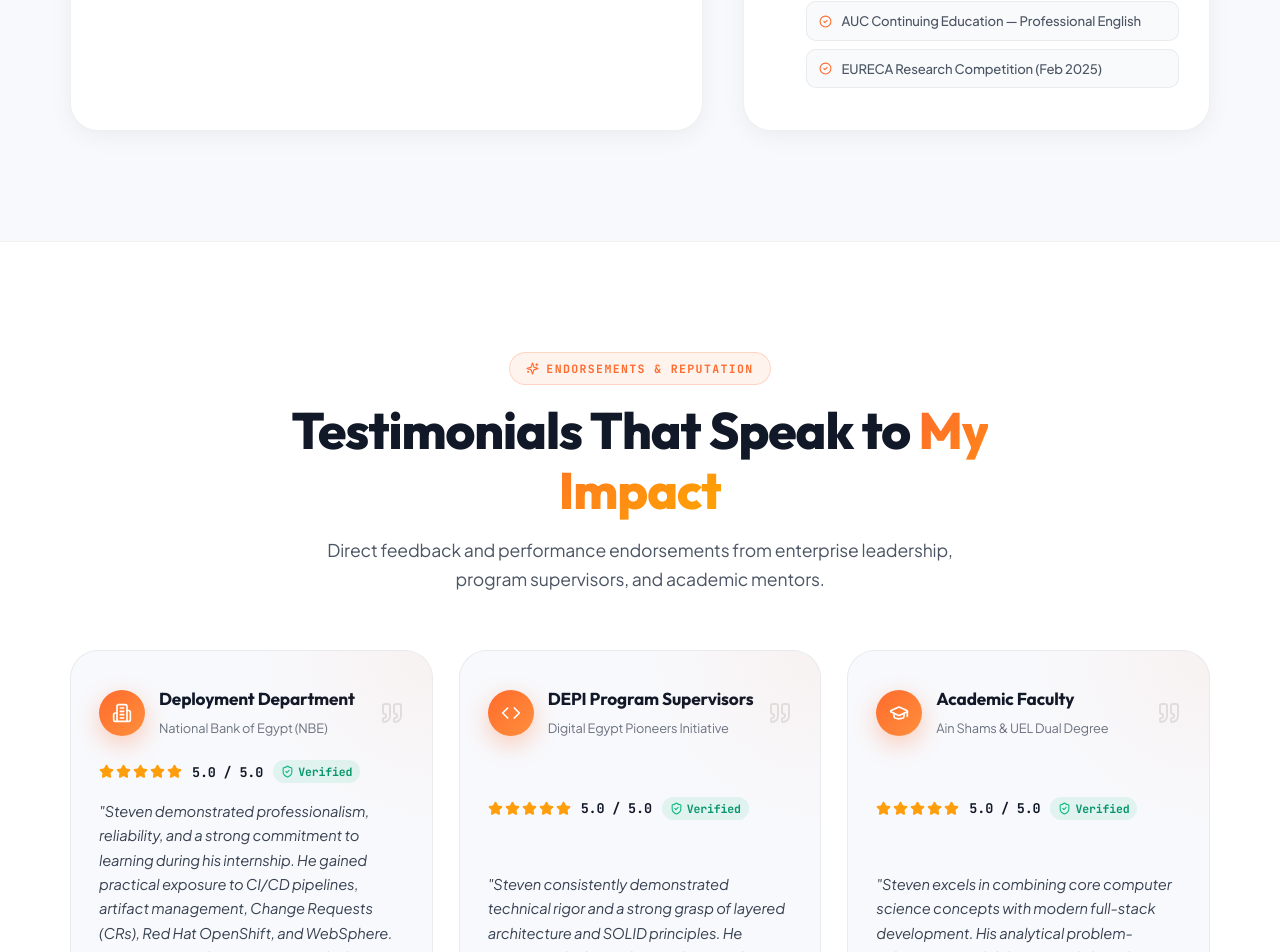
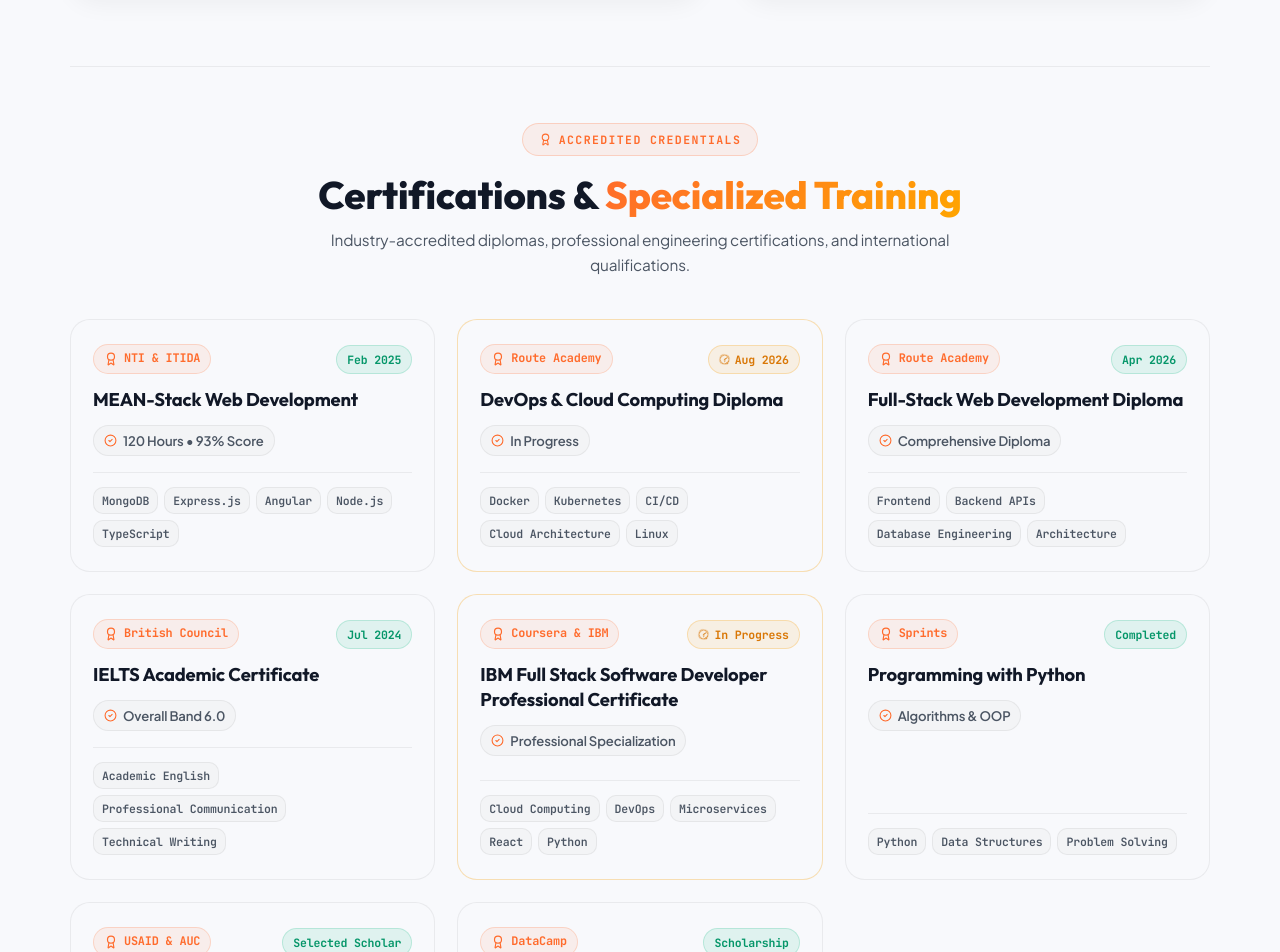
Before and after one commit to Steven-Amin02/Portfolio, a React (Vite) app: page / in a window 1280 px wide. Shown: the part 8920-9872 px from the top of the page. Built offline with nearby package versions, Linux system fonts and the light colour scheme.

Commit message:
feat: add dedicated Certifications and Training showcase section

```diff
--- a/src/components/Timeline.jsx
+++ b/src/components/Timeline.jsx
@@ -1,21 +1,12 @@
 import React from 'react';
-import { Briefcase, GraduationCap, Award, Sparkles, CheckCircle2, ChevronRight } from 'lucide-react';
-import { experienceData, educationData } from '../data/portfolioData';
+import { Briefcase, GraduationCap, Award, Sparkles, CheckCircle2, Clock, ShieldCheck } from 'lucide-react';
+import { experienceData, educationData, certificationsData } from '../data/portfolioData';
 
 /**
- * Timeline — Interactive Experience & Education Pipeline.
- * Renders dual tracks for enterprise trainings/internships and dual-degree academic credentials.
+ * Timeline — Interactive Trajectory & Credentials Section.
+ * Renders dual tracks for enterprise experience and academic degrees,
+ * followed by a full-width showcase for accredited Certifications & Training.
  */
-
-const CERTIFICATIONS = [
-  'IBM Full Stack Software Developer Certificate (Coursera - In Progress)',
-  'USAID Egyptian Pioneers Scholarship Program',
-  'Programming with Python — Sprints',
-  'DataCamp Data Science Scholarship',
-  'ASPIRE Leadership Program (Feb 2024 – Jan 2025)',
-  'AUC Continuing Education — Professional English',
-  'EURECA Research Competition (Feb 2025)'
-];
 
 export default function Timeline() {
   return (
@@ -29,16 +20,17 @@ export default function Timeline() {
             <span>TRAJECTORY &amp; EXPERTISE</span>
           </div>
           <h2 className="section-title">
-            Experience, Trainings &amp; <span className="highlight-text">Education</span>
+            Experience, Education &amp; <span className="highlight-text">Certifications</span>
           </h2>
           <p className="section-subtitle">
-            Enterprise software deployment at the National Bank of Egypt, high-performance .NET training through DEPI, and dual-degree computer science honors.
+            Enterprise software deployment at the National Bank of Egypt, high-performance .NET training through DEPI, dual-degree honors, and specialized accredited diplomas.
           </p>
         </div>
 
+        {/* Dual-Column Layout: Experience & Education */}
         <div className="timeline-grid-layout">
 
-          {/* Column 1: Enterprise Experience & Trainings */}
+          {/* Column 1: Enterprise Experience & Internships */}
           <div className="timeline-column">
             <div className="timeline-column-header">
               <div className="timeline-col-icon-box">
@@ -68,13 +60,13 @@ export default function Timeline() {
             </div>
           </div>
 
-          {/* Column 2: Education & Certifications */}
+          {/* Column 2: Academic Degrees */}
           <div className="timeline-column">
             <div className="timeline-column-header">
               <div className="timeline-col-icon-box icon-box-blue">
                 <GraduationCap size={20} color="#3B82F6" />
               </div>
-              <h3>Education &amp; Credentials</h3>
+              <h3>Academic Education &amp; Honors</h3>
             </div>
 
             <div className="pipeline-track">
@@ -82,7 +74,7 @@ export default function Timeline() {
                 <div key={item.id} className="pipeline-node-card">
                   <div className="node-indicator">
                     <div className="node-dot dot-blue" />
-                    <div className="node-line" />
+                    {idx < educationData.length - 1 && <div className="node-line" />}
                   </div>
 
                   <div className="node-body">
@@ -92,30 +84,62 @@ export default function Timeline() {
                   </div>
                 </div>
               ))}
-
-              {/* Certifications Block */}
-              <div className="pipeline-node-card certs-card-node">
-                <div className="node-indicator">
-                  <div className="node-dot dot-amber" />
-                </div>
-
-                <div className="node-body">
-                  <span className="node-period-badge badge-amber">
-                    <Award size={12} /> CERTIFICATIONS &amp; SCHOLARSHIPS
-                  </span>
-                  <div className="certs-chips-list">
-                    {CERTIFICATIONS.map((cert, i) => (
-                      <div key={i} className="cert-chip-item">
-                        <CheckCircle2 size={13} color="#FF6B2C" />
-                        <span>{cert}</span>
-                      </div>
-                    ))}
-                  </div>
-                </div>
-              </div>
             </div>
           </div>
 
+        </div>
+
+        {/* Dedicated Full-Width Certifications & Training Showcase */}
+        <div id="certifications" className="certifications-showcase-wrap">
+          <div className="cert-showcase-header">
+            <div className="section-badge">
+              <Award size={13} className="badge-icon" />
+              <span>ACCREDITED CREDENTIALS</span>
+            </div>
+            <h3 className="cert-showcase-title">
+              Certifications &amp; <span className="highlight-text">Specialized Training</span>
+            </h3>
+            <p className="cert-showcase-subtitle">
+              Industry-accredited diplomas, professional engineering certifications, and international qualifications.
+            </p>
+          </div>
+
+          <div className="certifications-cards-grid">
+            {certificationsData.map((cert) => (
+              <div
+                key={cert.id}
+                className={`cert-card-item ${cert.status === 'In Progress' ? 'is-in-progress' : ''}`}
+              >
+                <div className="cert-card-top">
+                  <div className="cert-issuer-tag">
+                    <Award size={14} className="cert-issuer-icon" />
+                    <span>{cert.issuer}</span>
+                  </div>
+                  <span className={`cert-badge-pill ${cert.status === 'In Progress' ? 'pill-progress' : 'pill-done'}`}>
+                    {cert.status === 'In Progress' && <Clock size={11} className="spin-slow" />}
+                    <span>{cert.date}</span>
+                  </span>
+                </div>
+
+                <h4 className="cert-card-name">{cert.title}</h4>
+
+                {cert.highlight && (
+                  <div className="cert-card-metric">
+                    <CheckCircle2 size={13} color="#FF6B2C" />
+                    <span>{cert.highlight}</span>
+                  </div>
+                )}
+
+                {cert.skills && cert.skills.length > 0 && (
+                  <div className="cert-card-chips">
+                    {cert.skills.map((skill, sIdx) => (
+                      <span key={sIdx} className="cert-skill-chip">{skill}</span>
+                    ))}
+                  </div>
+                )}
+              </div>
+            ))}
+          </div>
         </div>
 
       </div>
--- a/src/data/portfolioData.js
+++ b/src/data/portfolioData.js
@@ -289,6 +289,81 @@ export const educationData = [
   }
 ];
 
+export const certificationsData = [
+  {
+    id: "cert-nti",
+    title: "MEAN-Stack Web Development",
+    issuer: "NTI & ITIDA",
+    date: "Feb 2025",
+    highlight: "120 Hours • 93% Score",
+    status: "Completed",
+    skills: ["MongoDB", "Express.js", "Angular", "Node.js", "TypeScript"]
+  },
+  {
+    id: "cert-route-devops",
+    title: "DevOps & Cloud Computing Diploma",
+    issuer: "Route Academy",
+    date: "Aug 2026",
+    highlight: "In Progress",
+    status: "In Progress",
+    skills: ["Docker", "Kubernetes", "CI/CD", "Cloud Architecture", "Linux"]
+  },
+  {
+    id: "cert-route-fullstack",
+    title: "Full-Stack Web Development Diploma",
+    issuer: "Route Academy",
+    date: "Apr 2026",
+    highlight: "Comprehensive Diploma",
+    status: "Accredited Diploma",
+    skills: ["Frontend", "Backend APIs", "Database Engineering", "Architecture"]
+  },
+  {
+    id: "cert-ielts",
+    title: "IELTS Academic Certificate",
+    issuer: "British Council",
+    date: "Jul 2024",
+    highlight: "Overall Band 6.0",
+    status: "Certified",
+    skills: ["Academic English", "Professional Communication", "Technical Writing"]
+  },
+  {
+    id: "cert-ibm",
+    title: "IBM Full Stack Software Developer Professional Certificate",
+    issuer: "Coursera & IBM",
+    date: "In Progress",
+    highlight: "Professional Specialization",
+    status: "In Progress",
+    skills: ["Cloud Computing", "DevOps", "Microservices", "React", "Python"]
+  },
+  {
+    id: "cert-sprints",
+    title: "Programming with Python",
+    issuer: "Sprints",
+    date: "Completed",
+    highlight: "Algorithms & OOP",
+    status: "Certified",
+    skills: ["Python", "Data Structures", "Problem Solving"]
+  },
+  {
+    id: "cert-usaid",
+    title: "USAID Egyptian Pioneers Scholarship",
+    issuer: "USAID & AUC",
+    date: "Selected Scholar",
+    highlight: "Leadership & Tech",
+    status: "Scholarship",
+    skills: ["Leadership", "Entrepreneurship", "Innovation"]
+  },
+  {
+    id: "cert-datacamp",
+    title: "DataCamp Data Science Scholarship",
+    issuer: "DataCamp",
+    date: "Scholarship",
+    highlight: "Data Science Track",
+    status: "Scholarship",
+    skills: ["Data Analysis", "Python", "Machine Learning"]
+  }
+];
+
 export const testimonialsData = [
   {
     id: "test-nbe",
--- a/styles.css
+++ b/styles.css
@@ -2192,25 +2192,159 @@ img, svg, video {
   line-height: 1.6;
 }
 
-/* Certifications Chips List */
-.certs-chips-list {
+/* ==========================================================================
+   CERTIFICATIONS & TRAINING SHOWCASE
+   ========================================================================== */
+
+.certifications-showcase-wrap {
+  margin-top: clamp(48px, 6vw, 68px);
+  padding-top: clamp(36px, 5vw, 56px);
+  border-top: 1px solid var(--border-subtle);
+  position: relative;
+}
+
+.cert-showcase-header {
+  text-align: center;
+  max-width: 680px;
+  margin: 0 auto clamp(28px, 4vw, 42px) auto;
+}
+
+.cert-showcase-title {
+  font-family: 'Outfit', sans-serif;
+  font-size: clamp(1.8rem, 3.5vw, 2.4rem);
+  font-weight: 800;
+  color: var(--text-primary);
+  margin-bottom: 10px;
+  line-height: 1.2;
+}
+
+.cert-showcase-subtitle {
+  color: var(--text-secondary);
+  font-size: 0.96rem;
+  line-height: 1.6;
+}
+
+.certifications-cards-grid {
+  display: grid;
+  grid-template-columns: repeat(auto-fill, minmax(min(100%, 340px), 1fr));
+  gap: 22px;
+}
+
+.cert-card-item {
+  background: var(--skill-card-bg);
+  border: 1px solid var(--border-subtle);
+  border-radius: var(--radius-lg);
+  padding: 24px 22px;
   display: flex;
   flex-direction: column;
-  gap: 8px;
-  margin-top: 10px;
-}
-
-.cert-chip-item {
-  display: flex;
-  align-items: center;
-  gap: 10px;
-  background: var(--cert-chip-bg);
+  transition: transform 0.3s ease, border-color 0.3s ease, box-shadow 0.3s ease, var(--transition-theme);
+  position: relative;
+  overflow: hidden;
+}
+
+.cert-card-item:hover {
+  background: var(--skill-card-hover-bg);
+  border-color: rgba(255, 107, 44, 0.4);
+  transform: translateY(-4px);
+  box-shadow: var(--shadow-card-hover);
+}
+
+.cert-card-item.is-in-progress {
+  border-color: rgba(245, 158, 11, 0.3);
+}
+
+.cert-card-top {
+  display: flex;
+  align-items: center;
+  justify-content: space-between;
+  gap: 12px;
+  margin-bottom: 14px;
+}
+
+.cert-issuer-tag {
+  display: inline-flex;
+  align-items: center;
+  gap: 6px;
+  font-family: 'JetBrains Mono', monospace;
+  font-size: 0.74rem;
+  font-weight: 700;
+  color: var(--primary-orange);
+  background: var(--primary-orange-light);
+  padding: 4px 10px;
+  border-radius: var(--radius-pill);
+  border: 1px solid rgba(255, 107, 44, 0.2);
+}
+
+.cert-issuer-icon {
+  color: var(--primary-orange);
+}
+
+.cert-badge-pill {
+  font-family: 'JetBrains Mono', monospace;
+  font-size: 0.72rem;
+  font-weight: 700;
+  padding: 4px 10px;
+  border-radius: var(--radius-pill);
+  display: inline-flex;
+  align-items: center;
+  gap: 5px;
+  white-space: nowrap;
+}
+
+.pill-done {
+  color: #059669;
+  background: rgba(16, 185, 129, 0.1);
+  border: 1px solid rgba(16, 185, 129, 0.2);
+}
+
+.pill-progress {
+  color: #D97706;
+  background: rgba(245, 158, 11, 0.1);
+  border: 1px solid rgba(245, 158, 11, 0.25);
+}
+
+.cert-card-name {
+  font-family: 'Outfit', sans-serif;
+  font-size: 1.15rem;
+  font-weight: 700;
+  color: var(--text-primary);
+  line-height: 1.35;
+  margin-bottom: 12px;
+}
+
+.cert-card-metric {
+  display: inline-flex;
+  align-items: center;
+  gap: 6px;
+  font-size: 0.82rem;
+  font-weight: 600;
+  color: var(--text-secondary);
+  background: var(--chip-bg);
   border: 1px solid var(--border-subtle);
+  padding: 4px 10px;
+  border-radius: var(--radius-pill);
+  width: fit-content;
+  margin-bottom: 16px;
+}
+
+.cert-card-chips {
+  display: flex;
+  flex-wrap: wrap;
+  gap: 6px;
+  margin-top: auto;
+  padding-top: 14px;
+  border-top: 1px solid var(--border-subtle);
+}
+
+.cert-skill-chip {
+  font-family: 'JetBrains Mono', monospace;
+  font-size: 0.72rem;
+  font-weight: 600;
+  background: var(--project-tech-bg);
+  border: 1px solid var(--border-subtle);
+  color: var(--text-secondary);
+  padding: 3px 8px;
   border-radius: var(--radius-sm);
-  padding: 8px 12px;
-  font-size: 0.82rem;
-  color: var(--text-secondary);
-  font-weight: 500;
 }
 
 /* ==========================================================================
```
Also changed, not shown: 4 other files (tests, documents, lock files or other folders).
